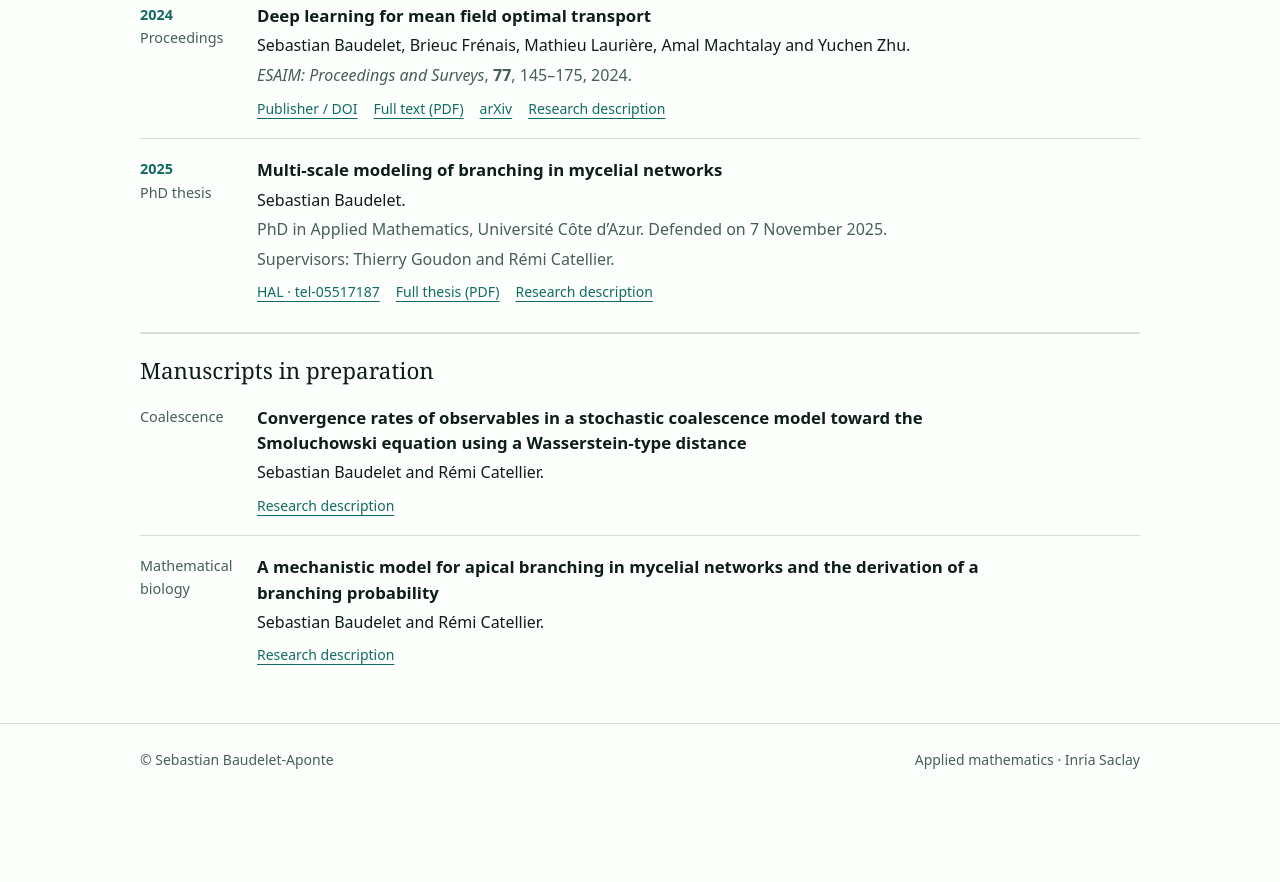
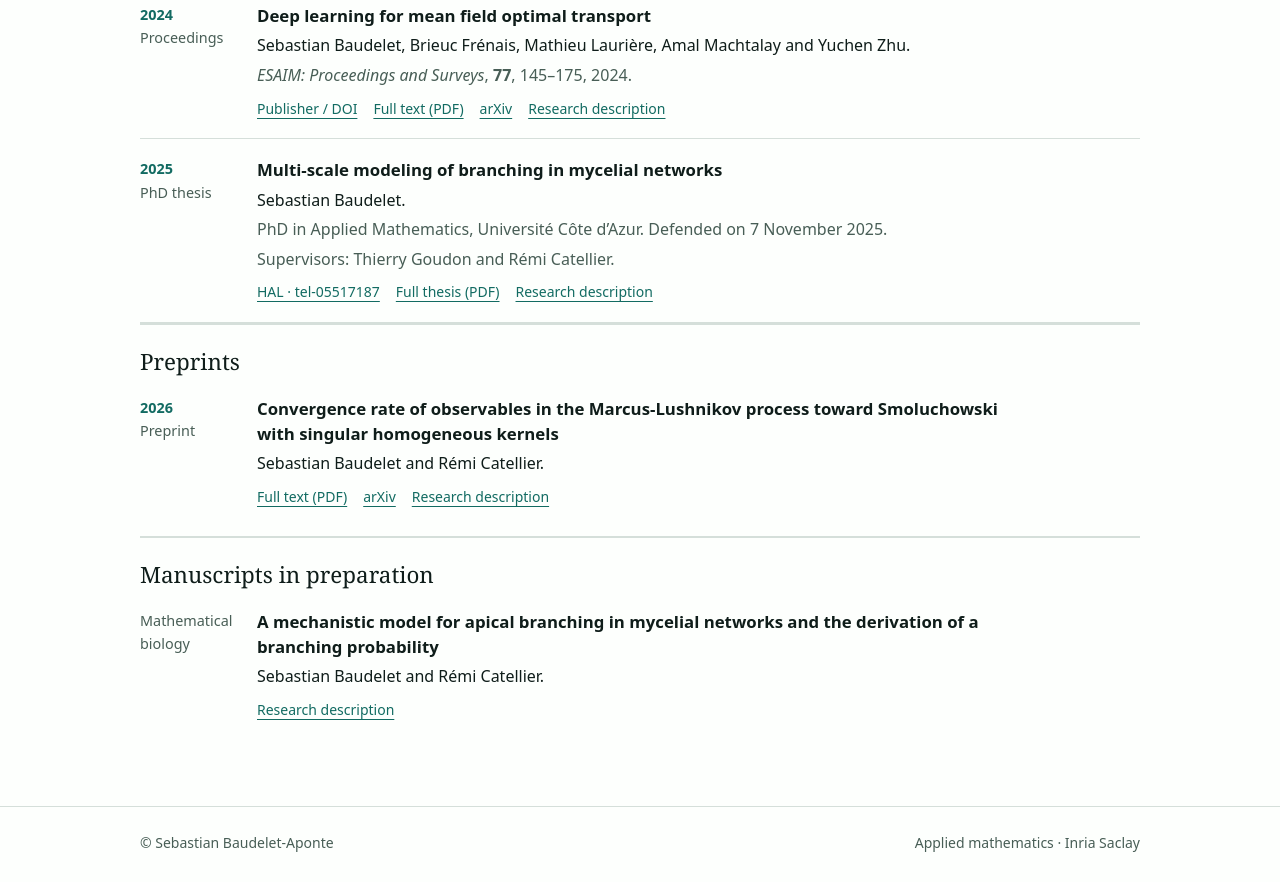
Before and after one commit to Sebastian850gtl/Sebastian850gtl.github.io, a plain HTML site: page publications.html in a window 1280 px wide. Shown: the part 311-1193 px from the top of the page. Before the commit the page ends 1111 px from the top, so only its background shows below. Drawn offline with Linux system fonts and the light colour scheme.

Commit message:
Added the coalescence preprint

```diff
--- a/publications.html
+++ b/publications.html
@@ -20,13 +20,63 @@
   </div></header>
   <main id="main" class="publications-page">
     <header class="page-title"><h1>Publications</h1></header>
-    <section class="section" aria-labelledby="published-title"><h2 id="published-title">Published work</h2><ul class="work-list">
-      <li id="mean-field"><div class="meta"><strong>2024</strong>Proceedings</div><div><h3 class="publication-title">Deep learning for mean field optimal transport</h3><p class="authors">Sebastian Baudelet, Brieuc Frénais, Mathieu Laurière, Amal Machtalay and Yuchen Zhu.</p><p><em>ESAIM: Proceedings and Surveys</em>, <strong>77</strong>, 145–175, 2024.</p><div class="inline-links"><a href="https://doi.org/10.1051/proc/202477145">Publisher / DOI</a><a href="https://www.esaim-proc.org/articles/proc/pdf/2024/02/proc2407707.pdf">Full text (PDF)</a><a href="https://arxiv.org/abs/2302.14739">arXiv</a><a href="research.html#optimal-transport">Research description</a></div></div></li>
+
+    <section class="section" aria-labelledby="published-title">
+      <h2 id="published-title">Published work</h2>
+      <ul class="work-list">
+      <li id="mean-field"><div class="meta"><strong>2024</strong>Proceedings</div><div>
+        <h3 class="publication-title">
+          Deep learning for mean field optimal transport
+        </h3>
+        <p class="authors">Sebastian Baudelet, Brieuc Frénais, Mathieu Laurière, Amal Machtalay and Yuchen Zhu.</p>
+        <p><em>ESAIM: Proceedings and Surveys</em>, <strong>77</strong>, 145–175, 2024.</p>
+
+        <div class="inline-links">
+          <a href="https://doi.org/10.1051/proc/202477145">Publisher / DOI</a>
+          <a href="https://www.esaim-proc.org/articles/proc/pdf/2024/02/proc2407707.pdf">Full text (PDF)</a>
+          <a href="https://arxiv.org/abs/2302.14739">arXiv</a>
+          <a href="research.html#optimal-transport">Research description</a></div></div></li>
       <li id="phd-thesis"><div class="meta"><strong>2025</strong>PhD thesis</div><div><h3 class="publication-title">Multi-scale modeling of branching in mycelial networks</h3><p class="authors">Sebastian Baudelet.</p><p>PhD in Applied Mathematics, Université Côte d’Azur. Defended on 7 November 2025.</p><p>Supervisors: Thierry Goudon and Rémi Catellier.</p><div class="inline-links"><a href="https://theses.hal.science/tel-05517187">HAL · tel-05517187</a><a href="https://theses.hal.science/tel-05517187/file/2025COAZ5050.pdf">Full thesis (PDF)</a><a href="research.html#mycelial-networks">Research description</a></div></div></li>
-    </ul></section>
-    <section class="section" aria-labelledby="preparation-title"><h2 id="preparation-title">Manuscripts in preparation</h2><ul class="work-list">
-      <li id="coalescence"><div class="meta">Coalescence</div><div><h3 class="publication-title">Convergence rates of observables in a stochastic coalescence model toward the Smoluchowski equation using a Wasserstein-type distance</h3><p class="authors">Sebastian Baudelet and Rémi Catellier.</p><div class="inline-links"><a href="research.html#coalescence">Research description</a></div></div></li>
-      <li id="branching"><div class="meta">Mathematical biology</div><div><h3 class="publication-title">A mechanistic model for apical branching in mycelial networks and the derivation of a branching probability</h3><p class="authors">Sebastian Baudelet and Rémi Catellier.</p><div class="inline-links"><a href="research.html#mycelial-networks">Research description</a></div></div></li>
+
+
+<section class="section" aria-labelledby="preprint-title">
+  <h2 id="preprint-title">Preprints</h2>
+  <ul class="work-list">
+    <li id="coalescence">
+      <div class="meta"><strong>2026</strong>Preprint</div>
+      <div>
+        <h3 class="publication-title">
+          Convergence rate of observables in the Marcus-Lushnikov process toward Smoluchowski with singular homogeneous kernels
+        </h3>
+        <p class="authors">Sebastian Baudelet and Rémi Catellier.</p>
+        <div class="inline-links">
+          <a href="https://arxiv.org/pdf/2611.18380">Full text (PDF)</a>
+          <a href="https://arxiv.org/abs/2611.18380">arXiv</a>
+          <a href="research.html#coalescence">Research description</a>
+        </div>
+      </div>
+    </li>
+  </ul>
+</section>
+
+<section class="section" aria-labelledby="preparation-title">
+  <h2 id="preparation-title">Manuscripts in preparation</h2>
+  <ul class="work-list">
+    <li id="branching">
+      <div class="meta">Mathematical biology</div>
+      <div>
+        <h3 class="publication-title">
+          A mechanistic model for apical branching in mycelial networks and the derivation of a branching probability
+        </h3>
+        <p class="authors">Sebastian Baudelet and Rémi Catellier.</p>
+        <div class="inline-links">
+          <a href="research.html#mycelial-networks">Research description</a>
+        </div>
+      </div>
+    </li>
+  </ul>
+</section>
+
     </ul></section>
   </main>
   <footer><div class="footer-inner"><p>© Sebastian Baudelet-Aponte</p><p>Applied mathematics · Inria Saclay</p></div></footer>
```
